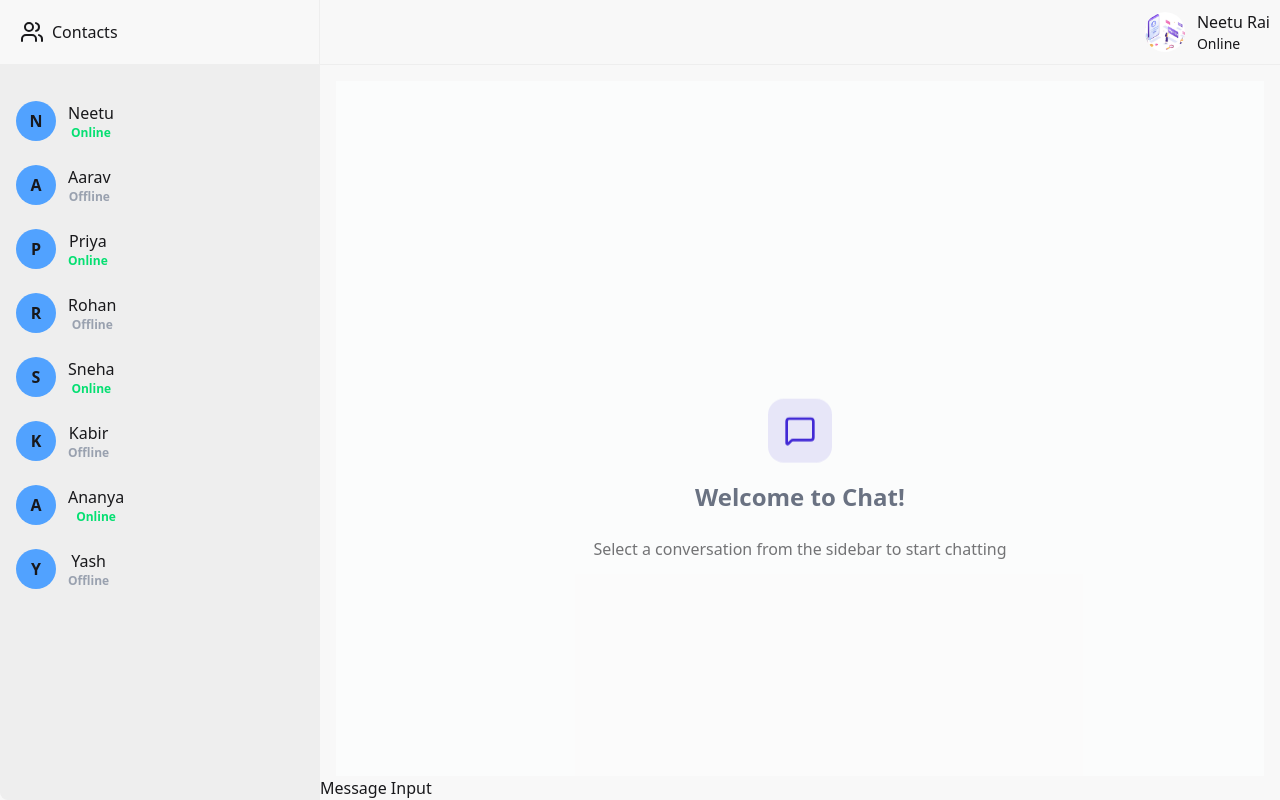
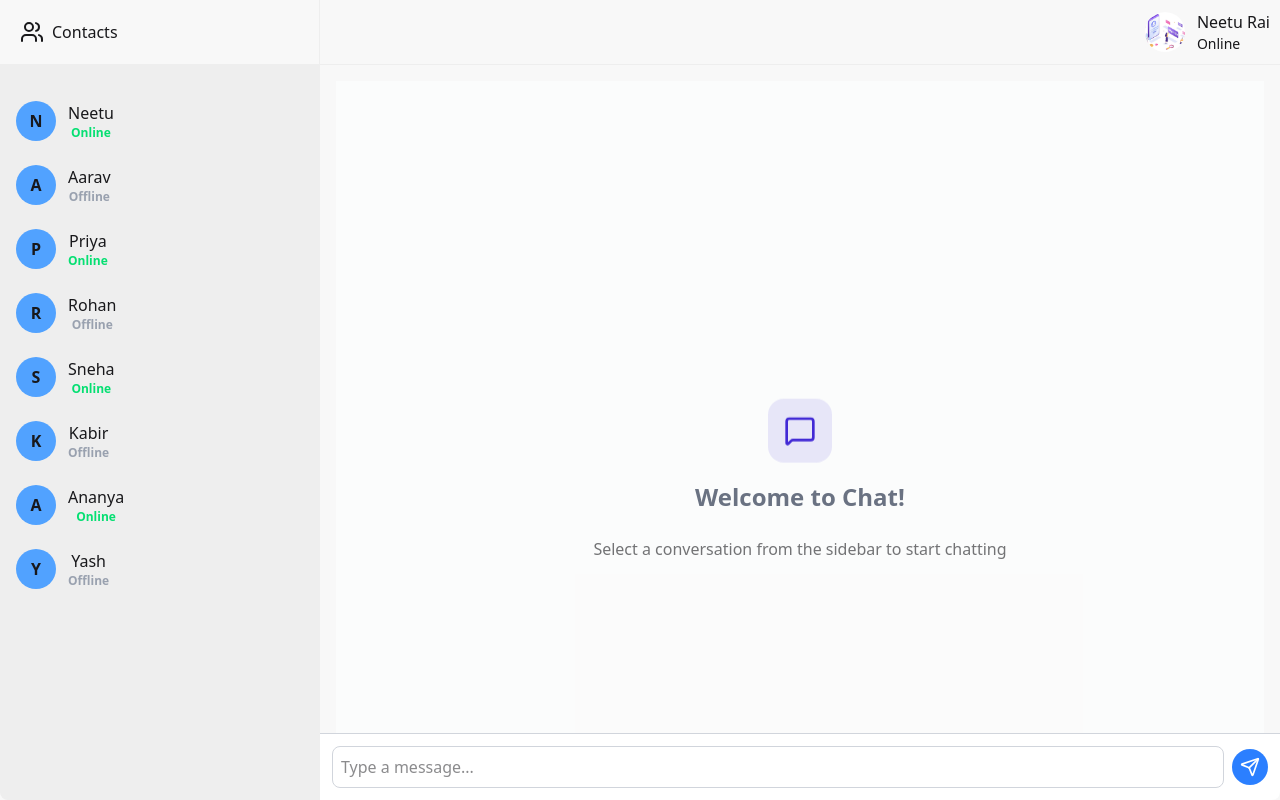
Before and after one commit to raineetu/chat_app, a React (Vite) app in the folder frontend/: page / in a window 1280 px wide. Built offline with nearby package versions, Linux system fonts and the light colour scheme.

Commit message:
added css

```diff
--- a/frontend/src/components/ChatContainer.jsx
+++ b/frontend/src/components/ChatContainer.jsx
@@ -1,37 +1,65 @@
+import { useState } from "react";
 import MessageInput from "./MessageInput";
 import ChatHeader from "./ChatHeader";
-import { MessageCircle } from "lucide-react";
 import NoChatSelected from "./NoChatSelected";
 
 const ChatContainer = ({ selectedUser }) => {
-  console.log(selectedUser, "contsiner clicked");
-  const messages = {
+  const [messages, setMessages] = useState({
     Neetu: ["Hello, how can I help you?", "Please provide details."],
     Aarav: ["Hi Aarav!", "We'll get back to you soon."],
     Priya: ["Welcome, Priya!", "Feel free to ask anything."],
     Rohan: ["Hi Rohan!", "How are you today?"],
+  });
+
+  // State to store what the user is currently typing
+  const [draftMessage, setDraftMessage] = useState("");
+
+  const handleSend = (newMessage) => {
+    if (!selectedUser) return;
+
+    setMessages((prev) => ({
+      ...prev,
+      [selectedUser.name]: [...(prev[selectedUser.name] || []), newMessage],
+    }));
+    setDraftMessage(""); // clear typing preview
   };
 
   return (
     <div className="flex-1 flex flex-col overflow-auto">
       <ChatHeader user={selectedUser} />
+
       <div className="flex-1 p-4 space-y-2 overflow-y-auto">
         {selectedUser ? (
-          messages[selectedUser.name]?.map((msg, index) => (
+          <>
+            {messages[selectedUser.name]?.map((msg, index) => (
               <div
                 key={index}
                 className="bg-base-300 p-3 rounded-lg max-w-md text-sm"
               >
                 {msg}
               </div>
-          ))
+            ))}
+
+            {/* Show typing message in real-time */}
+            {draftMessage && (
+              <div className="bg-blue-100 p-3 rounded-lg max-w-md text-sm italic text-gray-600">
+                {draftMessage}
+              </div>
+            )}
+          </>
         ) : (
           <p className="text-gray-500">
             <NoChatSelected />
           </p>
         )}
       </div>
-      <MessageInput />
+
+      {/* Pass draft setter to MessageInput */}
+      <MessageInput
+        onSend={handleSend}
+        onTyping={setDraftMessage} // will update live
+        draftValue={draftMessage}
+      />
     </div>
   );
 };
--- a/frontend/src/components/MessageInput.jsx
+++ b/frontend/src/components/MessageInput.jsx
@@ -1,7 +1,39 @@
-import React from "react";
+import { Send } from "lucide-react";
+import { useState } from "react";
 
-const MessageInput = () => {
-  return <div>Message Input</div>;
+const MessageInput = ({ onSend }) => {
+  const [text, setText] = useState("");
+
+  const handleSend = () => {
+    if (text.trim() === "") return;
+    onSend(text);
+    setText("");
+  };
+
+  const handleKeyPress = (e) => {
+    if (e.key === "Enter" && !e.shiftKey) {
+      e.preventDefault();
+      handleSend();
+    }
+  };
+  return (
+    <div className="flex items-center p-3 border-t border-gray-300 bg-white">
+      <textarea
+        className="flex-1 resize-none rounded-lg border border-gray-300 p-2 outline-none focus:ring-2 focus:ring-blue-400"
+        rows="1"
+        placeholder="Type a message..."
+        value={text}
+        onChange={(e) => setText(e.target.value)}
+        onKeyDown={handleKeyPress}
+      />
+      <button
+        onClick={handleSend}
+        className="ml-2 flex items-center justify-center bg-blue-500 text-white p-2 rounded-full hover:bg-blue-600 transition"
+      >
+        <Send className="w-5 h-5" />
+      </button>
+    </div>
+  );
 };
 
 export default MessageInput;
```
Lines whose indentation alone changed are shown as unchanged.
